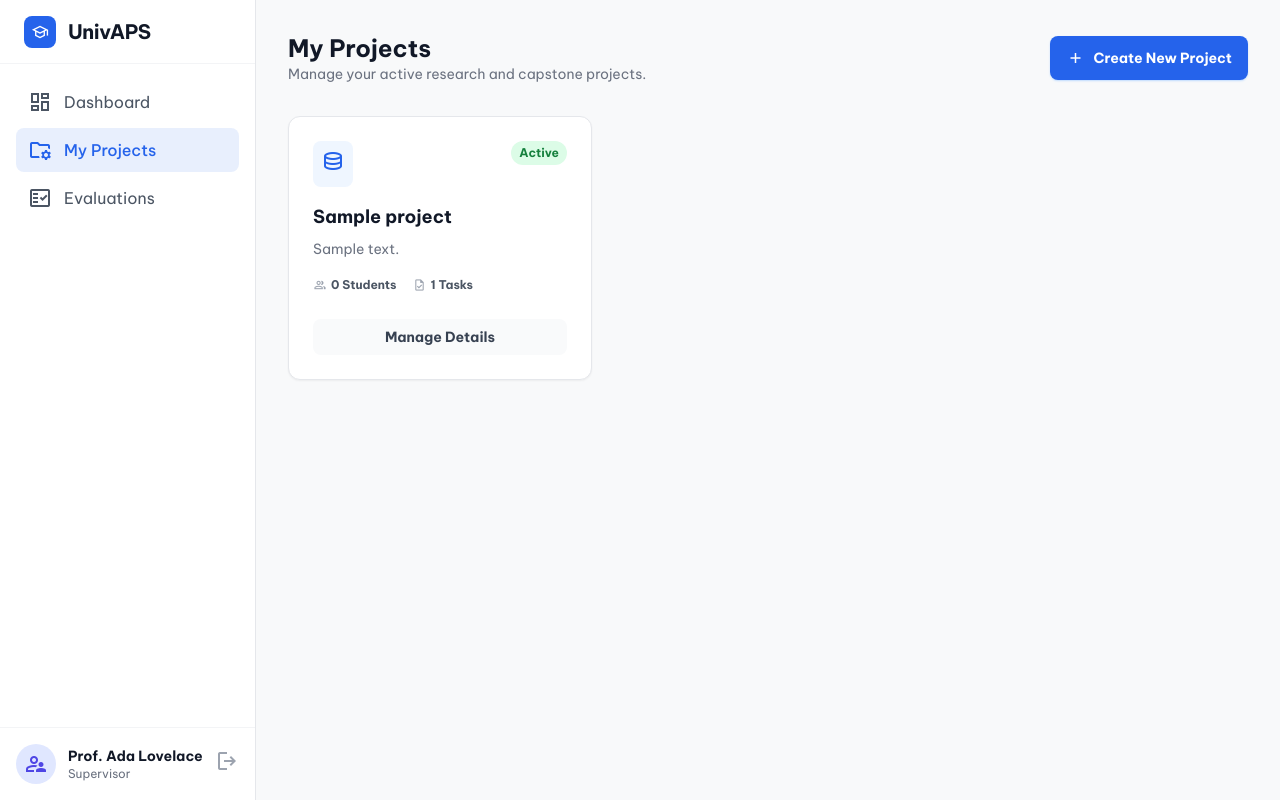
After one commit to EfeHasNoLuck/database_app, a Flask app: page /supervisor_projects in a window 1280 px wide. The commit adds this page. Run offline with Flask 3, Linux system fonts and the light colour scheme; the visitor is signed in with stand-in values (Sample User, id 1); tables that the repository leaves empty hold one stand-in row (values such as "Sample post"); some libraries are stand-ins or nearby versions.

Commit message:
backend update supervisor kısmına

```diff
--- a/app.py
+++ b/app.py
@@ -289,12 +289,47 @@ def supervisor_dashboard():
     user = get_user_info(session['user_id'])
     conn = get_db_connection()
     pending_submissions = []
+    project_count = 0
+    student_count = 0
+    projects = []
 
     if conn:
         try:
             cursor = conn.cursor(dictionary=True)
-            # Fetch pending submissions for projects supervised by this user
-            query = """
+
+            # Fetch Supervisor ID
+            cursor.execute("SELECT supervisor_id FROM Supervisor WHERE user_id = %s", (session['user_id'],))
+            supervisor_data = cursor.fetchone()
+
+            if supervisor_data:
+                supervisor_id = supervisor_data['supervisor_id']
+
+                # 1. Project Count & List
+                cursor.execute("""
+                    SELECT project_id, title, status, description
+                    FROM Project
+                    WHERE supervisor_id = %s
+                """, (supervisor_id,))
+                projects = cursor.fetchall()
+                project_count = len(projects)
+
+                # 2. Student Count (Distinct students selected in these projects)
+                # Assuming 'approved' selections count as active students
+                if projects:
+                   project_ids = [str(p['project_id']) for p in projects]
+                   placeholders = ','.join(['%s'] * len(project_ids))
+                   query_students = f"""
+                       SELECT COUNT(DISTINCT student_id) as cnt
+                       FROM Selection
+                       WHERE project_id IN ({placeholders}) AND status = 'approved'
+                   """
+                   cursor.execute(query_students, tuple(project_ids))
+                   res = cursor.fetchone()
+                   student_count = res['cnt'] if res else 0
+
+            # 3. Pending Submissions (Same as before)
+            # Note: The query joins Supervisor table and filters by user_id so it's safe even without explicit supervisor_id above
+            query_subs = """
                 SELECT Sub.*, T.title as task_title, P.title as project_title,
                        U.first_name, U.last_name, S.student_no
                 FROM Submission Sub
@@ -307,19 +342,137 @@ def supervisor_dashboard():
                 WHERE Sup.user_id = %s AND E.evaluation_id IS NULL
                 ORDER BY Sub.submission_date ASC
             """
-            cursor.execute(query, (session['user_id'],))
+            cursor.execute(query_subs, (session['user_id'],))
             pending_submissions = cursor.fetchall()
+
             cursor.close()
             conn.close()
         except mysql.connector.Error as err:
             print(f"Error fetching supervisor dashboard: {err}")
 
-    return render_template('supervisor_dashboard.html', user=user, pending_submissions=pending_submissions)
+    return render_template('supervisor_dashboard.html', user=user, pending_submissions=pending_submissions,
+                           project_count=project_count, student_count=student_count, projects=projects)
 
-@app.route('/supervisor_project_detail')
-def supervisor_project_detail():
-    # Placeholder for project detail logic
-    return render_template('supervisor_project_detail.html')
+@app.route('/supervisor_create_project', methods=['GET', 'POST'])
+def supervisor_create_project():
+    if 'user_id' not in session:
+        return redirect(url_for('login'))
+
+    conn = get_db_connection()
+    if request.method == 'POST':
+        title = request.form.get('title')
+        description = request.form.get('description')
+
+        if conn:
+            try:
+                cursor = conn.cursor(dictionary=True)
+                # Get Supervisor ID
+                cursor.execute("SELECT supervisor_id FROM Supervisor WHERE user_id = %s", (session['user_id'],))
+                supervisor = cursor.fetchone()
+
+                if supervisor:
+                    query = "INSERT INTO Project (title, description, status, supervisor_id) VALUES (%s, %s, 'active', %s)"
+                    cursor.execute(query, (title, description, supervisor['supervisor_id']))
+                    conn.commit()
+                    flash(f"Project '{title}' created successfully!")
+                    cursor.close()
+                    conn.close()
+                    return redirect(url_for('supervisor_dashboard'))
+                else:
+                    flash("Supervisor profile not found.")
+
+            except mysql.connector.Error as err:
+                print(f"Error creating project: {err}")
+                flash(f"Error creating project: {err}")
+        else:
+             flash("Database connection failed")
+
+    return render_template('supervisor_create_project.html')
+
+@app.route('/supervisor_project_detail/<int:project_id>')
+def supervisor_project_detail(project_id):
+    if 'user_id' not in session:
+        return redirect(url_for('login'))
+
+    conn = get_db_connection()
+    project = None
+    tasks = []
+    students = []
+
+    if conn:
+        try:
+            cursor = conn.cursor(dictionary=True)
+
+            # 1. Fetch Project Details & Verify Ownership
+            # Join with Supervisor to check user_id
+            query_proj = """
+                SELECT P.*, S.title as sup_title
+                FROM Project P
+                JOIN Supervisor S ON P.supervisor_id = S.supervisor_id
+                WHERE P.project_id = %s AND S.user_id = %s
+            """
+            cursor.execute(query_proj, (project_id, session['user_id']))
+            project = cursor.fetchone()
+
+            if not project:
+                flash("Project not found or access denied.")
+                return redirect(url_for('supervisor_projects'))
+
+            # 2. Fetch Tasks
+            cursor.execute("SELECT * FROM Task WHERE project_id = %s ORDER BY deadline", (project_id,))
+            tasks = cursor.fetchall()
+
+            # 3. Fetch Enrolled Students
+            query_students = """
+                SELECT S.student_no, U.first_name, U.last_name, U.email
+                FROM Selection Sel
+                JOIN Student S ON Sel.student_id = S.student_id
+                JOIN User U ON S.user_id = U.user_id
+                WHERE Sel.project_id = %s AND Sel.status = 'approved'
+            """
+            cursor.execute(query_students, (project_id,))
+            students = cursor.fetchall()
+
+            cursor.close()
+            conn.close()
+        except mysql.connector.Error as err:
+             print(f"Error fetching project detail: {err}")
+             flash(f"Error: {err}")
+
+    return render_template('supervisor_project_detail.html', project=project, tasks=tasks, students=students)
+
+@app.route('/supervisor_projects')
+def supervisor_projects():
+    if 'user_id' not in session:
+        return redirect(url_for('login'))
+
+    conn = get_db_connection()
+    projects = []
+
+    if conn:
+        try:
+            cursor = conn.cursor(dictionary=True)
+            cursor.execute("SELECT supervisor_id FROM Supervisor WHERE user_id = %s", (session['user_id'],))
+            sup = cursor.fetchone()
+
+            if sup:
+                # Fetch projects with student counts and task counts
+                query = """
+                    SELECT P.*,
+                           (SELECT COUNT(*) FROM Selection WHERE project_id = P.project_id AND status='approved') as student_count,
+                           (SELECT COUNT(*) FROM Task WHERE project_id = P.project_id) as task_count
+                    FROM Project P
+                    WHERE P.supervisor_id = %s
+                """
+                cursor.execute(query, (sup['supervisor_id'],))
+                projects = cursor.fetchall()
+
+            cursor.close()
+            conn.close()
+        except mysql.connector.Error as err:
+            print(f"Error fetching projects list: {err}")
+
+    return render_template('supervisor_projects.html', projects=projects)
 
 @app.route('/supervisor_evaluation/<int:submission_id>', methods=['GET', 'POST'])
 def supervisor_evaluation(submission_id):
--- a/templates/supervisor_evaluation.html
+++ b/templates/supervisor_evaluation.html
@@ -50,7 +50,7 @@
                 <span class="material-symbols-outlined">dashboard</span>
                 Dashboard
             </a>
-            <a href="{{ url_for('supervisor_project_detail') }}"
+            <a href="{{ url_for('supervisor_projects') }}"
                 class="flex items-center gap-3 px-3 py-2.5 rounded-lg text-gray-600 hover:bg-gray-50 hover:text-gray-900 transition-colors">
                 <span class="material-symbols-outlined">folder_managed</span>
                 My Projects
--- /dev/null
+++ b/templates/supervisor_projects.html
@@ -0,0 +1,145 @@
+<!DOCTYPE html>
+<html lang="en" class="light">
+
+<head>
+    <meta charset="UTF-8">
+    <meta name="viewport" content="width=device-width, initial-scale=1.0">
+    <title>My Projects - APS</title>
+    <!-- Fonts -->
+    <link href="https://fonts.googleapis.com/css2?family=Be+Vietnam+Pro:wght@400;500;700&display=swap" rel="stylesheet">
+    <link href="https://fonts.googleapis.com/css2?family=Material+Symbols+Outlined:wght,FILL@100..700,0..1"
+        rel="stylesheet" />
+    <!-- Tailwind CSS -->
+    <script src="https://cdn.tailwindcss.com?plugins=forms"></script>
+    <script>
+        tailwind.config = {
+            darkMode: 'class',
+            theme: {
+                extend: {
+                    colors: {
+                        primary: '#2563eb', // Academic Blue
+                        secondary: '#475569',
+                        background: '#f8f9fa',
+                        surface: '#ffffff',
+                    },
+                    fontFamily: {
+                        sans: ['Be Vietnam Pro', 'sans-serif'],
+                    }
+                }
+            }
+        }
+    </script>
+</head>
+
+<body class="bg-background text-gray-800 font-sans min-h-screen flex">
+
+    <!-- Sidebar -->
+    <aside class="w-64 bg-surface border-r border-gray-200 flex flex-col fixed h-full z-10">
+        <!-- Brand -->
+        <div class="h-16 flex items-center px-6 border-b border-gray-100">
+            <div class="w-8 h-8 bg-primary rounded-lg flex items-center justify-center text-white mr-3">
+                <span class="material-symbols-outlined text-lg">school</span>
+            </div>
+            <span class="font-bold text-xl tracking-tight text-gray-900">UnivAPS</span>
+        </div>
+
+        <!-- Navigation -->
+        <nav class="flex-1 p-4 space-y-1 overflow-y-auto">
+            <a href="{{ url_for('supervisor_dashboard') }}"
+                class="flex items-center gap-3 px-3 py-2.5 rounded-lg text-gray-600 hover:bg-gray-50 hover:text-gray-900 transition-colors">
+                <span class="material-symbols-outlined">dashboard</span>
+                Dashboard
+            </a>
+            <a href="{{ url_for('supervisor_projects') }}"
+                class="flex items-center gap-3 px-3 py-2.5 rounded-lg bg-primary/10 text-primary font-medium">
+                <span class="material-symbols-outlined">folder_managed</span>
+                My Projects
+            </a>
+            <a href="{{ url_for('supervisor_evaluations') }}"
+                class="flex items-center gap-3 px-3 py-2.5 rounded-lg text-gray-600 hover:bg-gray-50 hover:text-gray-900 transition-colors">
+                <span class="material-symbols-outlined">fact_check</span>
+                Evaluations
+            </a>
+        </nav>
+
+        <!-- User Profile (Supervisor) -->
+        <div class="p-4 border-t border-gray-100">
+            <div class="flex items-center gap-3">
+                <div class="w-10 h-10 rounded-full bg-indigo-100 flex items-center justify-center text-indigo-600">
+                    <span class="material-symbols-outlined">supervisor_account</span>
+                </div>
+                <div class="flex-1 min-w-0">
+                    <p class="text-sm font-bold text-gray-900 truncate">Prof. Ada Lovelace</p>
+                    <p class="text-xs text-gray-500 truncate">Supervisor</p>
+                </div>
+                <a href="{{ url_for('login') }}" class="text-gray-400 hover:text-red-500 transition-colors">
+                    <span class="material-symbols-outlined">logout</span>
+                </a>
+            </div>
+        </div>
+    </aside>
+
+    <!-- Main Content -->
+    <main class="flex-1 ml-64 p-8 overflow-y-auto h-screen">
+        <!-- Header -->
+        <div class="flex justify-between items-center mb-8">
+            <div>
+                <h1 class="text-2xl font-bold text-gray-900">My Projects</h1>
+                <p class="text-gray-500 text-sm">Manage your active research and capstone projects.</p>
+            </div>
+            <a href="{{ url_for('supervisor_create_project') }}"
+                class="px-4 py-2 bg-primary text-white text-sm font-bold rounded-lg hover:bg-blue-700 transition flex items-center gap-2 shadow-sm shadow-blue-200">
+                <span class="material-symbols-outlined text-xl">add</span>
+                Create New Project
+            </a>
+        </div>
+
+        <div class="grid grid-cols-1 md:grid-cols-2 lg:grid-cols-3 gap-6">
+            {% if projects %}
+            {% for project in projects %}
+            <div
+                class="bg-surface rounded-xl border border-gray-200 shadow-sm overflow-hidden hover:shadow-md transition-shadow group">
+                <div class="p-6">
+                    <div class="flex justify-between items-start mb-4">
+                        <div class="p-2 bg-blue-50 text-primary rounded-lg">
+                            <span class="material-symbols-outlined">database</span>
+                        </div>
+                        <span
+                            class="px-2 py-1 {{ 'bg-green-100 text-green-700' if project.status == 'active' else 'bg-gray-100 text-gray-600' }} text-xs font-bold rounded-full capitalize">
+                            {{ project.status }}
+                        </span>
+                    </div>
+                    <h3 class="text-lg font-bold text-gray-900 mb-2 group-hover:text-primary transition-colors">{{
+                        project.title }}</h3>
+                    <p class="text-sm text-gray-500 mb-4 line-clamp-3">{{ project.description }}</p>
+
+                    <div class="flex items-center gap-4 text-xs text-gray-400 mb-6">
+                        <div class="flex items-center gap-1">
+                            <span class="material-symbols-outlined text-sm">group</span>
+                            <span class="font-bold text-gray-600">{{ project.student_count }} Students</span>
+                        </div>
+                        <div class="flex items-center gap-1">
+                            <span class="material-symbols-outlined text-sm">task</span>
+                            <span class="font-bold text-gray-600">{{ project.task_count }} Tasks</span>
+                        </div>
+                    </div>
+
+                    <a href="{{ url_for('supervisor_project_detail', project_id=project.project_id) }}"
+                        class="block w-full py-2 bg-gray-50 text-gray-700 text-sm font-bold text-center rounded-lg hover:bg-gray-100 transition">
+                        Manage Details
+                    </a>
+                </div>
+            </div>
+            {% endfor %}
+            {% else %}
+            <div
+                class="col-span-full py-12 text-center text-gray-500 bg-surface rounded-xl border border-gray-200 border-dashed">
+                <span class="material-symbols-outlined text-4xl mb-2 text-gray-300">folder_off</span>
+                <p>No projects found. Create your first project to get started!</p>
+            </div>
+            {% endif %}
+        </div>
+    </main>
+</body>
+
+</html>
```
Also changed, not shown: templates/supervisor_create_project.html (added, +131 -0 lines), templates/supervisor_dashboard.html (+18 -29 lines), templates/supervisor_project_detail.html (+30 -63 lines).
